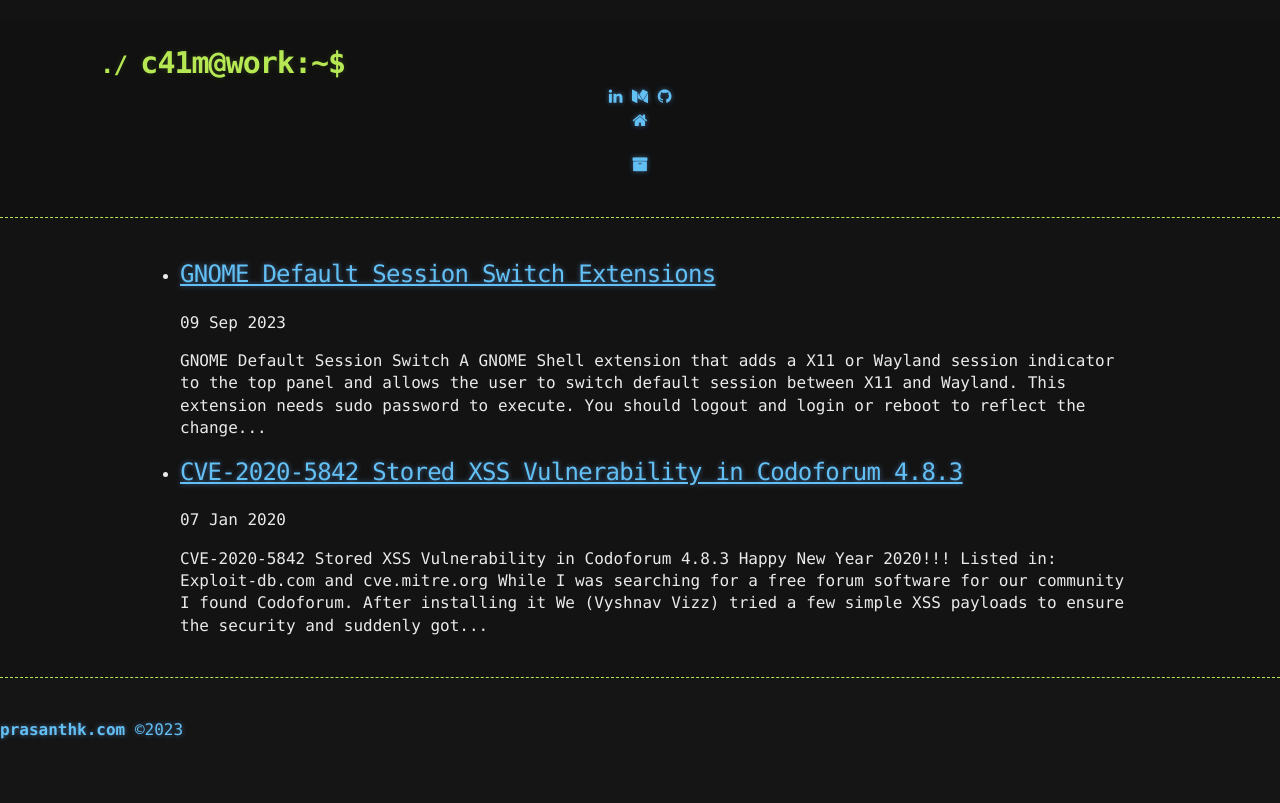
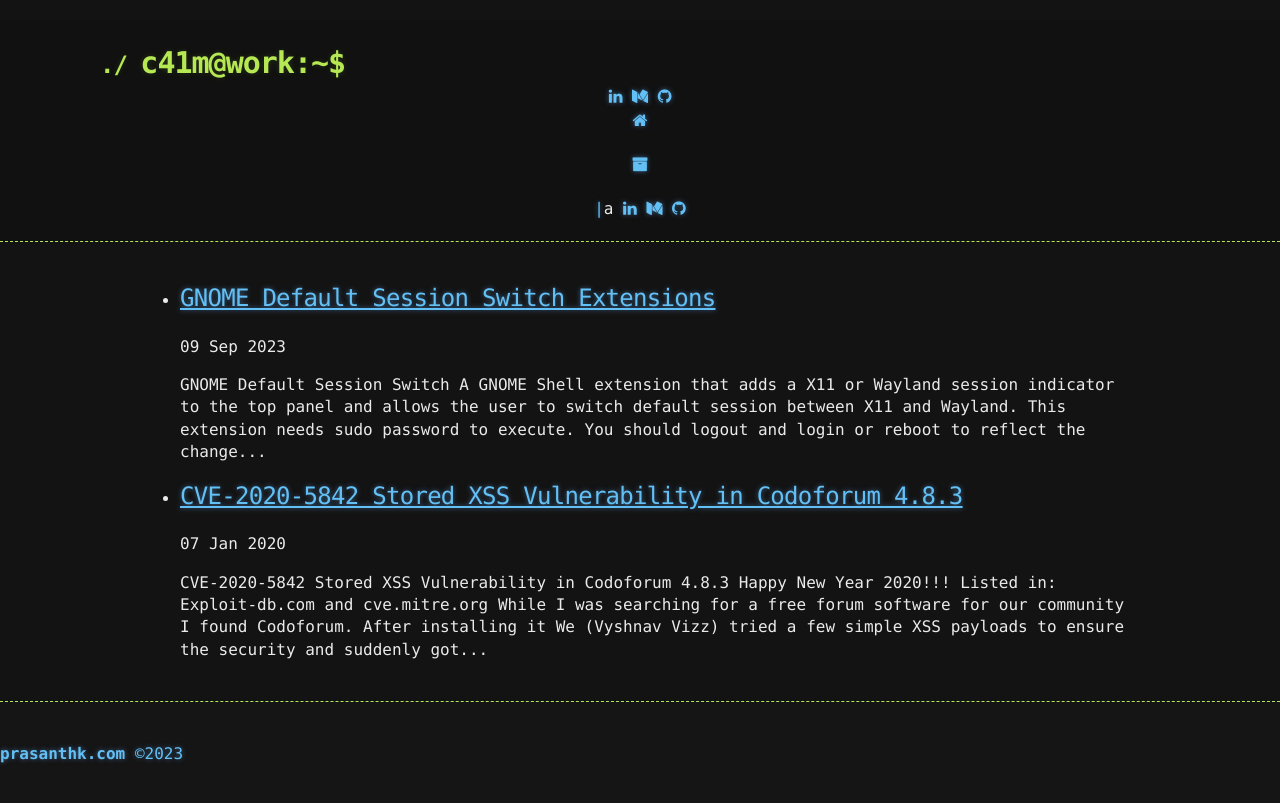
Before and after one commit to prasanthc41m/blog-theme, a Jekyll site: the page built from index.html, in a window 1280 px wide. Shown: the top 803 px of the page. Built offline with Jekyll 4.4.1, drawn with Linux system fonts in a browser that asks for light colours; the list of posts is cut into pages by our own code.

Commit message:
Update links.html

```diff
--- a/_includes/links.html
+++ b/_includes/links.html
@@ -2,3 +2,7 @@
 <a href="{{ "/archive" | prepend: site.baseurl | replace: '//', '/' }}"><i class="fa fa-archive"></i><h2 class="header-link"></h2></a>
 <!-- <a href="{{ "/whoami" | prepend: site.baseurl | replace: '//', '/' }}"><h2 class="header-link">whoami</h2></a>
 <a href="{{ "/atom.xml" | prepend: site.baseurl | replace: '//', '/' }}"><h2 class="header-link">RSS</h2></a> -->
+<a>|</a>a
+<a href="https://www.linkedin.com/in/prasanthc41m/" target="_blank"><i class="fa fa-linkedin"></i></a>
+<a href="https://prasanthc41m.medium.com/" target="_blank"><i class="fa fa-medium"></i></a>
+<a href="https://github.com/prasanthc41m" target="_blank"><i class="fa fa-github"></i></a>
```
